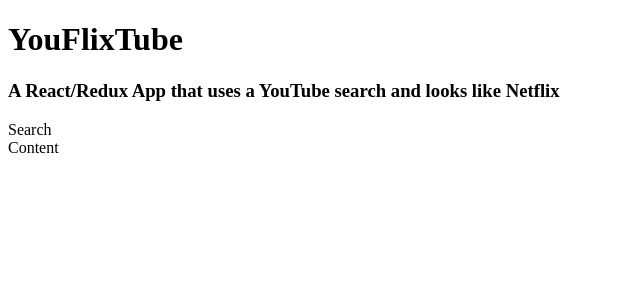
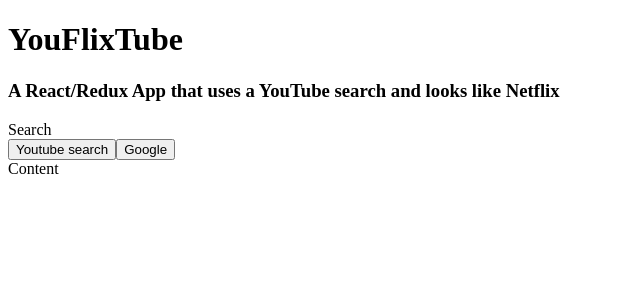
Before and after one commit to olivrenan/trello-app-project, a React app: page / in a window 1280 px wide. Shown: the top 300 px of the page, without its empty margins (0-640 px from the left). Built offline with nearby package versions, Linux system fonts and the light colour scheme.

Commit message:
small config fixes

```diff
--- /dev/null
+++ b/controller/youtubeController.js
@@ -0,0 +1,29 @@
+import axios from "axios";
+
+import { URL, PART, KEY } from "../config/index";
+
+export const getYoutubeVideos = () => async searchTopic => {
+  try {
+    const result = await axios({
+      method: "get",
+      url: `${URL}?key=${KEY}&part=${PART}&q=${searchTopic}`
+    });
+
+    console.log(result);
+  } catch (error) {
+    console.log("Error from getYoutubeVideos", error);
+  }
+};
+
+export const getGoogle = () => async () => {
+  try {
+    const result = await axios({
+      method: "get",
+      url: "https://www.google.com"
+    });
+
+    console.log(result);
+  } catch (error) {
+    console.log("Error from getGoogle", error);
+  }
+};
--- a/src/app/App.jsx
+++ b/src/app/App.jsx
@@ -1,5 +1,10 @@
 import React from "react";
 import { withRouter } from "react-router";
+
+import {
+  getYoutubeVideos,
+  getGoogle
+} from "../../controller/youtubeController";
 
 const App = () => {
   return (
@@ -12,6 +17,10 @@
           </h3>
         </div>
         <div className="searchbar">Search</div>
+        <button onClick={() => getYoutubeVideos("coding")}>
+          Youtube search
+        </button>
+        <button onClick={() => getGoogle()}>Google</button>
       </header>
       <main>Content</main>
     </div>
--- a/webpack/webpack.common.js
+++ b/webpack/webpack.common.js
@@ -1,7 +1,8 @@
-const { ProgressPlugin } = require("webpack");
+const { ProgressPlugin, DefinePlugin } = require("webpack");
 const { CleanWebpackPlugin } = require("clean-webpack-plugin");
 
 const commonPaths = require("./paths");
+const { PORT } = require("../config");
 
 module.exports = {
   entry: {
@@ -66,5 +67,13 @@
       }
     ]
   },
-  plugins: [new ProgressPlugin(), new CleanWebpackPlugin()]
+  plugins: [
+    new DefinePlugin({
+      "process.env": {
+        PORT: JSON.stringify(PORT)
+      }
+    }),
+    new ProgressPlugin(),
+    new CleanWebpackPlugin()
+  ]
 };
```
Also changed, not shown: package.json (+20 -13 lines), .babelrc, app.jsx (deleted), 2 other files (tests, documents, lock files or other folders).
